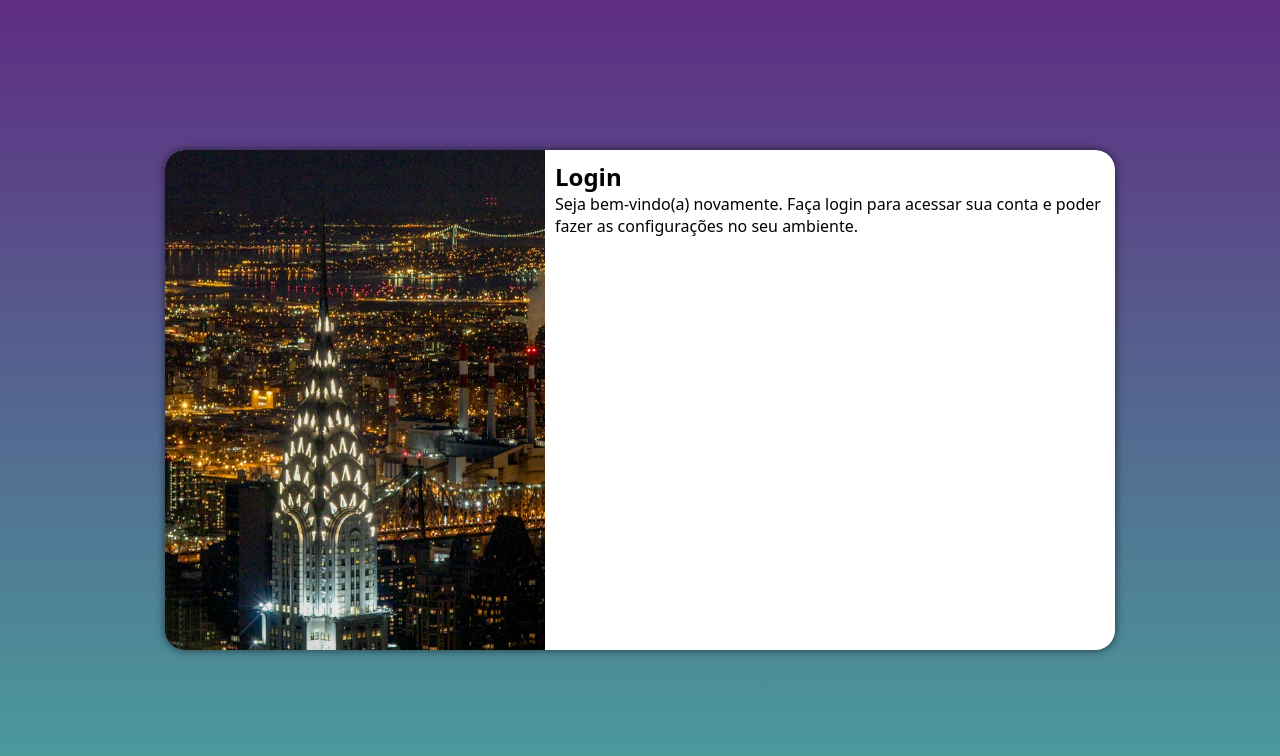
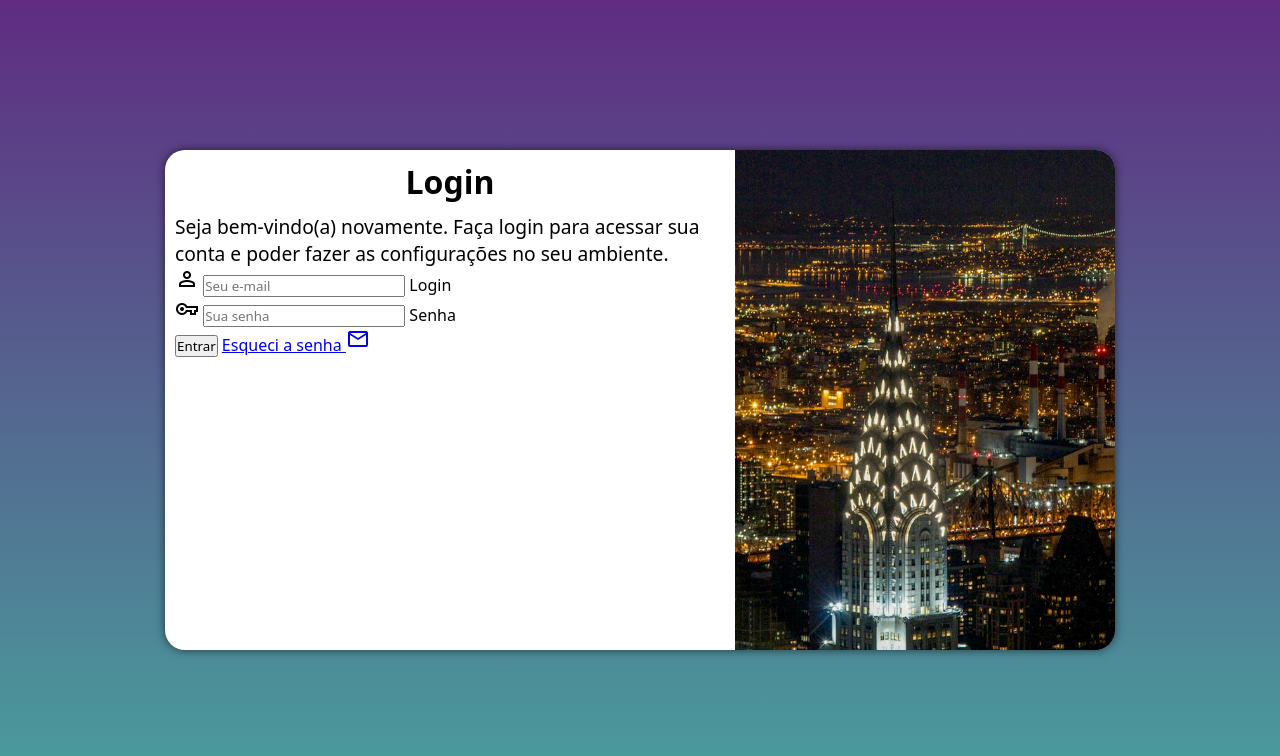
Before and after one commit to marianykarla/projeto-login, a plain HTML site: page index.html in a window 1280 px wide. Drawn offline with nearby package versions, Linux system fonts and the light colour scheme.

Commit message:
add o formulário

```diff
--- a/estilos/media-query.css
+++ b/estilos/media-query.css
@@ -21,6 +21,14 @@
         float: right;
         width: 70%;
     }
+
+    div#formulario > h1 {
+        font-size: 1.7em;
+    }
+
+    div#formulario > p {
+        font-size: 1.0em;
+    }
 }
 
 @media screen and (min-width:992px) {
@@ -34,14 +42,22 @@
     }
 
     section#login div#imagem {
-        float: left;
+        float: right;
         width: 40%;
         height: 100%;
         background-position:  center;
     }
 
     section#login div#formulario {
-        float: right;
+        float: left;
         width: 60%;
     }
+
+    div#formulario > h1 {
+        font-size: 2.0em;
+    }
+
+    div#formulario > p {
+        font-size: 1.2em;
+    }
 }
--- a/estilos/style.css
+++ b/estilos/style.css
@@ -54,3 +54,12 @@ section#login > div#formulario {
     display: block;
     padding: 10px;
 }
+
+div#formulario > h1 {
+    text-align: center;
+    margin-bottom: 10px;
+}
+
+div#formulario > p {
+    font-size: 0.9em;
+}
--- a/index.html
+++ b/index.html
@@ -6,7 +6,7 @@
     <title>Projeto login</title>
     <link rel="stylesheet" href="estilos/style.css">
     <link rel="stylesheet" href="estilos/media-query.css">
-</head>
+    <link href="https://fonts.googleapis.com/css2?family=Material+Symbols+Outlined" rel="stylesheet" />
 <body>
     <main>
         <section id="login">
@@ -16,7 +16,20 @@
                 <h1>Login</h1>
                 <p>Seja bem-vindo(a) novamente. Faça login para acessar sua conta e poder fazer as configurações no seu ambiente.</p>
                 <form action="login.php" method="post">
-
+                    <div class="campo">
+                        <span class="material-symbols-outlined">person</span>
+                        <input type="email" name="login" id="ilogin" placeholder="Seu e-mail" autocomplete="email" required>
+                        <label for="ilogin">Login</label>
+                    </div>
+                    <div class="campo">
+                        <span class="material-symbols-outlined">vpn_key</span>
+                        <input type="password" name="senha" id="isenha" placeholder="Sua senha" autocomplete="current-password" required minlength="8" maxlength="20">
+                        <label for="isenha">Senha</label>
+                    </div>
+                    <input type="submit" value="Entrar">
+                    <a href="esquici.html">
+                        Esqueci a senha <span class="material-symbols-outlined">mail</span>
+                    </a>
                 </form>
             </div>
         </section>
```
